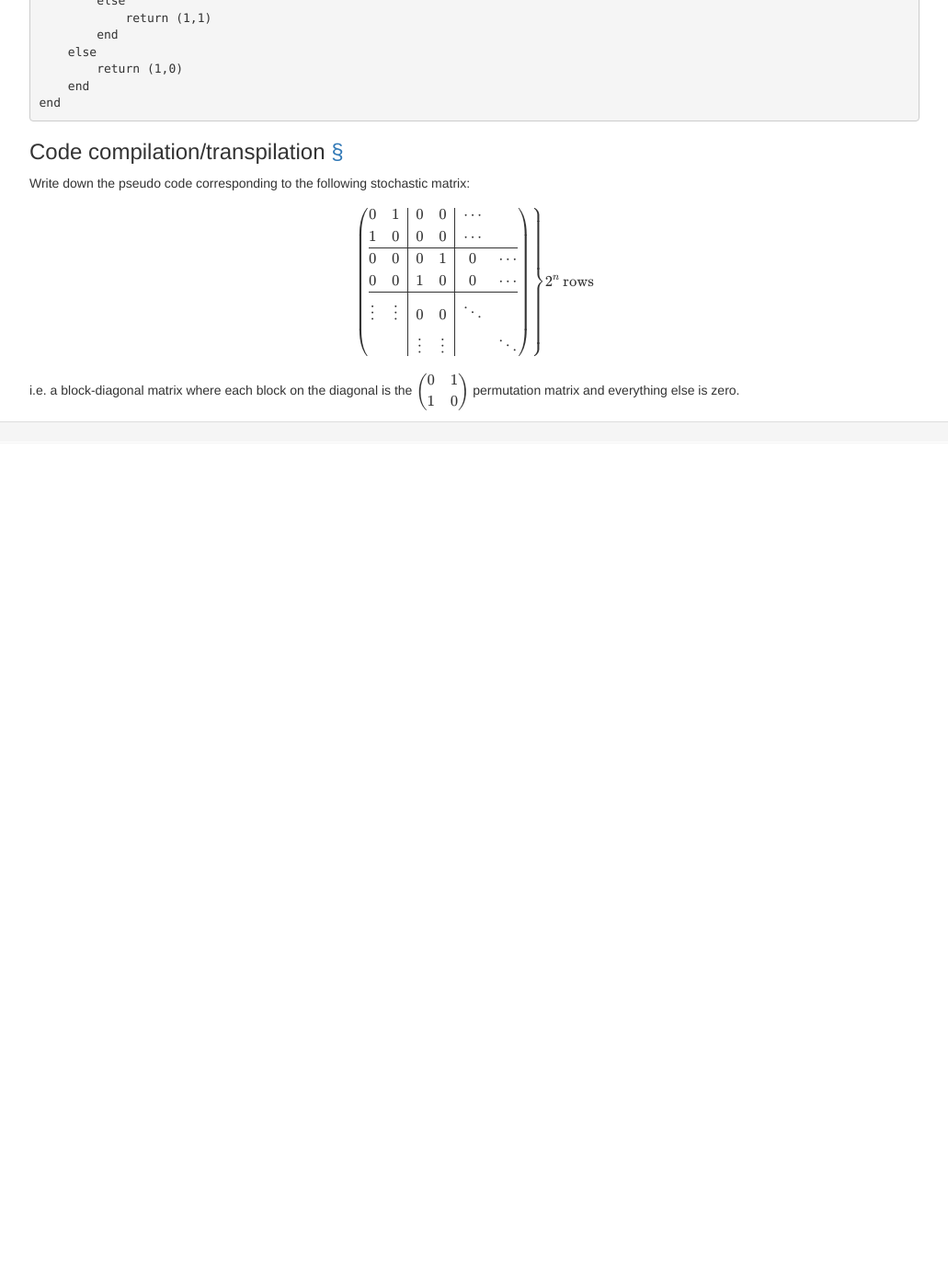
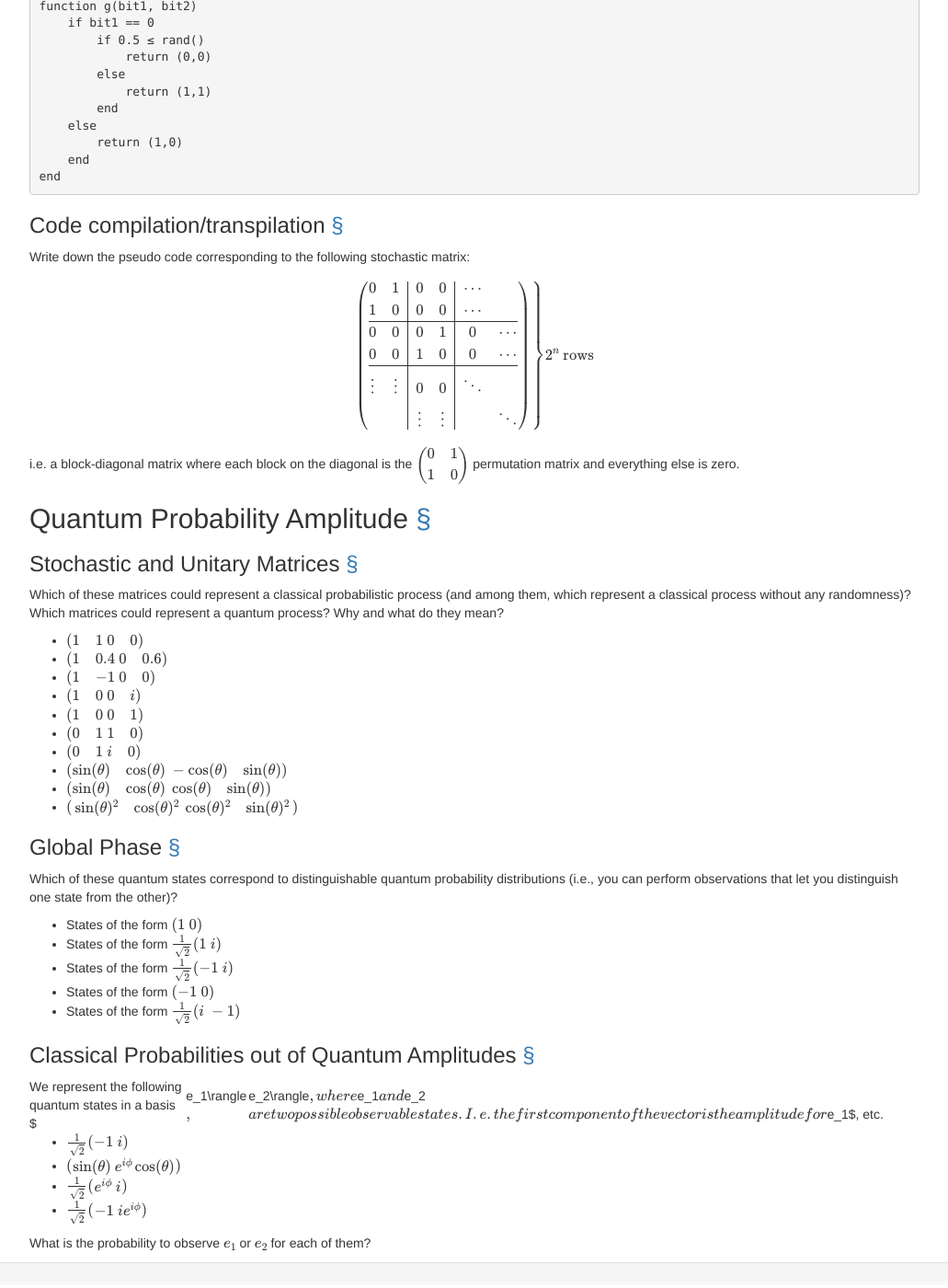
Before and after one commit to Krastanov/labwebsite, a Jekyll site: the page built from _pages/undergrad-qis-quiz.md, in a window 1280 px wide and 1400 px high, scrolled down 1869 px. Shown: the whole window at 92% size, without its empty margins (124-1155 px from the left). Built offline with Jekyll 4.4.1, drawn with Linux system fonts in a browser that asks for light colours; nearby versions of some CDN libraries; Markdown is read by kramdown in place of the engine named in the settings; formulas are drawn with MathJax 3; before the commit the page ends 2370 px from its top, so only the background shows below that; some of the changed text lies outside the part shown.

Commit message:
add quiz problems
Signed-off-by: Stefan Krastanov <stefan@krastanov.org>

```diff
--- a/_pages/undergrad-qis-quiz.md
+++ b/_pages/undergrad-qis-quiz.md
@@ -104,3 +104,43 @@ $$ \left.\left(\begin{array}{cc|cc|cc}
 </div>
 
 i.e. a block-diagonal matrix where each block on the diagonal is the \\(\begin{pmatrix} 0&1 \\\\ 1&0\end{pmatrix}\\) permutation matrix and everything else is zero.
+
+## Quantum Probability Amplitude
+
+### Stochastic and Unitary Matrices
+
+Which of these matrices could represent a classical probabilistic process (and among them, which represent a classical process without any randomness)? Which matrices could represent a quantum process? Why and what do they mean?
+
+- $\begin{pmatrix} 1 & 1 \\ 0 & 0 \end{pmatrix}$
+- $\begin{pmatrix} 1 & 0.4 \\ 0 & 0.6 \end{pmatrix}$
+- $\begin{pmatrix} 1 & -1 \\ 0 & 0 \end{pmatrix}$
+- $\begin{pmatrix} 1 & 0 \\ 0 & i \end{pmatrix}$
+- $\begin{pmatrix} 1 & 0 \\ 0 & 1 \end{pmatrix}$
+- $\begin{pmatrix} 0 & 1 \\ 1 & 0 \end{pmatrix}$
+- $\begin{pmatrix} 0 & 1 \\ i & 0 \end{pmatrix}$
+- $\begin{pmatrix} \sin(\theta) & \cos(\theta) \\ -\cos(\theta) & \sin(\theta) \end{pmatrix}$
+- $\begin{pmatrix} \sin(\theta) & \cos(\theta) \\ \cos(\theta) & \sin(\theta) \end{pmatrix}$
+- $\begin{pmatrix} \sin(\theta)^2 & \cos(\theta)^2 \\ \cos(\theta)^2 & \sin(\theta)^2 \end{pmatrix}$
+
+
+### Global Phase
+
+Which of these quantum states correspond to distinguishable quantum probability distributions (i.e., you can perform observations that let you distinguish one state from the other)?
+
+- States of the form $\begin{pmatrix} 1 \\ 0 \end{pmatrix}$
+- States of the form $\frac{1}{\sqrt2}\begin{pmatrix} 1 \\ i \end{pmatrix}$
+- States of the form $\frac{1}{\sqrt2}\begin{pmatrix} -1 \\ i \end{pmatrix}$
+- States of the form $\begin{pmatrix} -1 \\ 0 \end{pmatrix}$
+- States of the form $\frac{1}{\sqrt2}\begin{pmatrix} i \\ -1 \end{pmatrix}$
+
+
+### Classical Probabilities out of Quantum Amplitudes
+
+We represent the following quantum states in a basis $|e_1\rangle$, $|e_2\rangle$, where $e_1$ and $e_2$ are two possible observable states. I.e. the first component of the vector is the amplitude for $e_1$, etc.
+
+- $\frac{1}{\sqrt2}\begin{pmatrix} -1 \\ i \end{pmatrix}$
+- $\begin{pmatrix} \sin(\theta) \\ e^{i\phi}\cos(\theta) \end{pmatrix}$
+- $\frac{1}{\sqrt2}\begin{pmatrix} e^{i\phi} \\ i \end{pmatrix}$
+- $\frac{1}{\sqrt2}\begin{pmatrix} -1 \\ ie^{i\phi} \end{pmatrix}$
+
+What is the probability to observe $e_1$ or $e_2$ for each of them?
```
